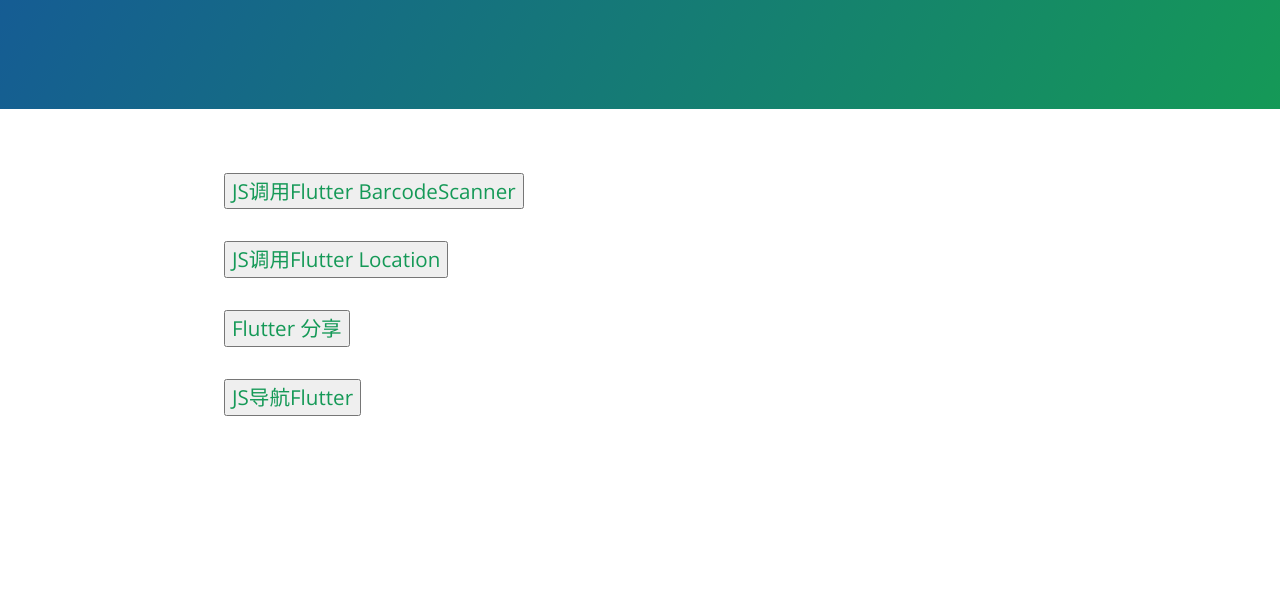
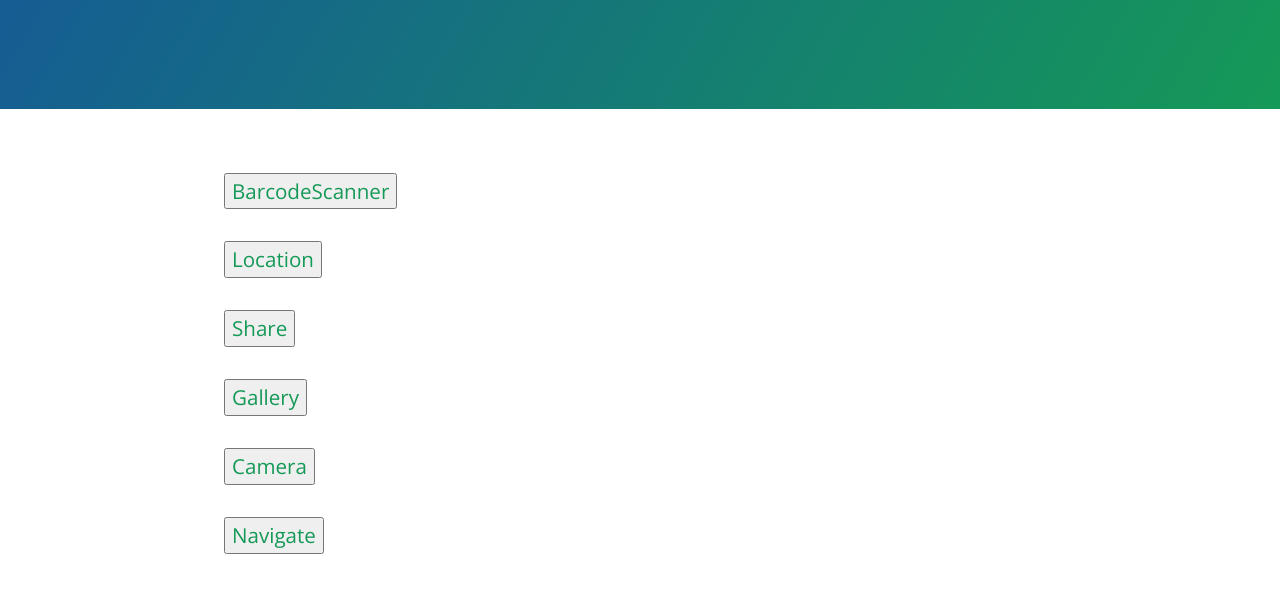
Before and after one commit to jiangyubao/jiangyubao.github.io, a plain HTML site: page index.html in a window 1280 px wide. Shown: the part 208-800 px from the top of the page. Drawn offline with nearby package versions, Linux system fonts and the light colour scheme.

Commit message:
增加相册和相机

```diff
--- a/index.html
+++ b/index.html
@@ -60,16 +60,22 @@
       <div id="display"></div>
     </h3>
     <h3>
-      <button onclick="BarcodeScanner()">JS调用Flutter BarcodeScanner</button>
+      <button onclick="BarcodeScanner()">BarcodeScanner</button>
     </h3>
     <h3>
-      <button onclick="Location()">JS调用Flutter Location</button>
+      <button onclick="Location()">Location</button>
     </h3>
     <h3>
-      <button onclick="Share()">Flutter 分享</button>
+      <button onclick="Share()">Share</button>
     </h3>
     <h3>
-      <button onclick="Navigate()">JS导航Flutter</button>
+      <button onclick="Gallery()">Gallery</button>
+    </h3>
+    <h3>
+      <button onclick="Camera()">Camera</button>
+    </h3>
+    <h3>
+      <button onclick="Navigate()">Navigate</button>
     </h3>
   </section>
 </body>
```
